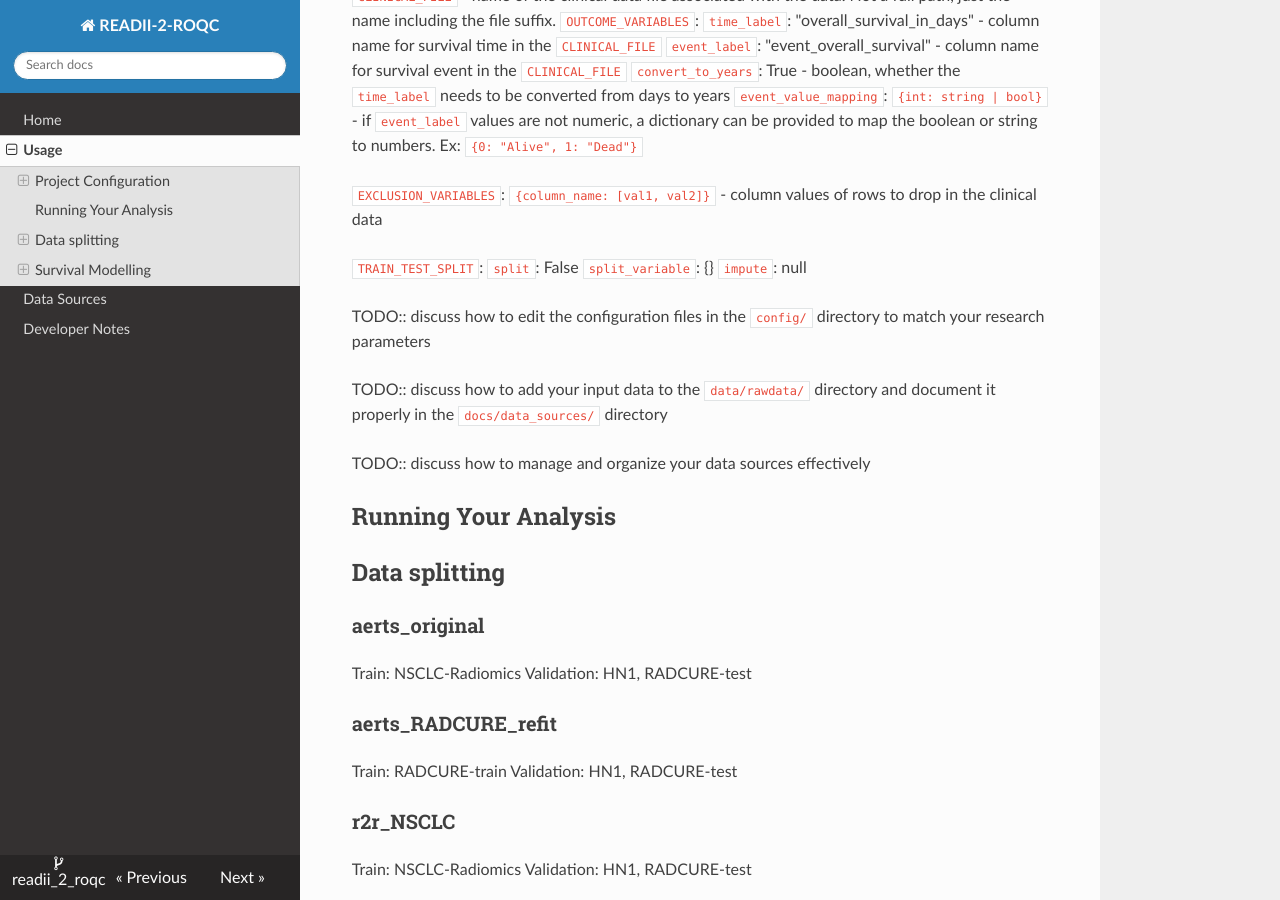
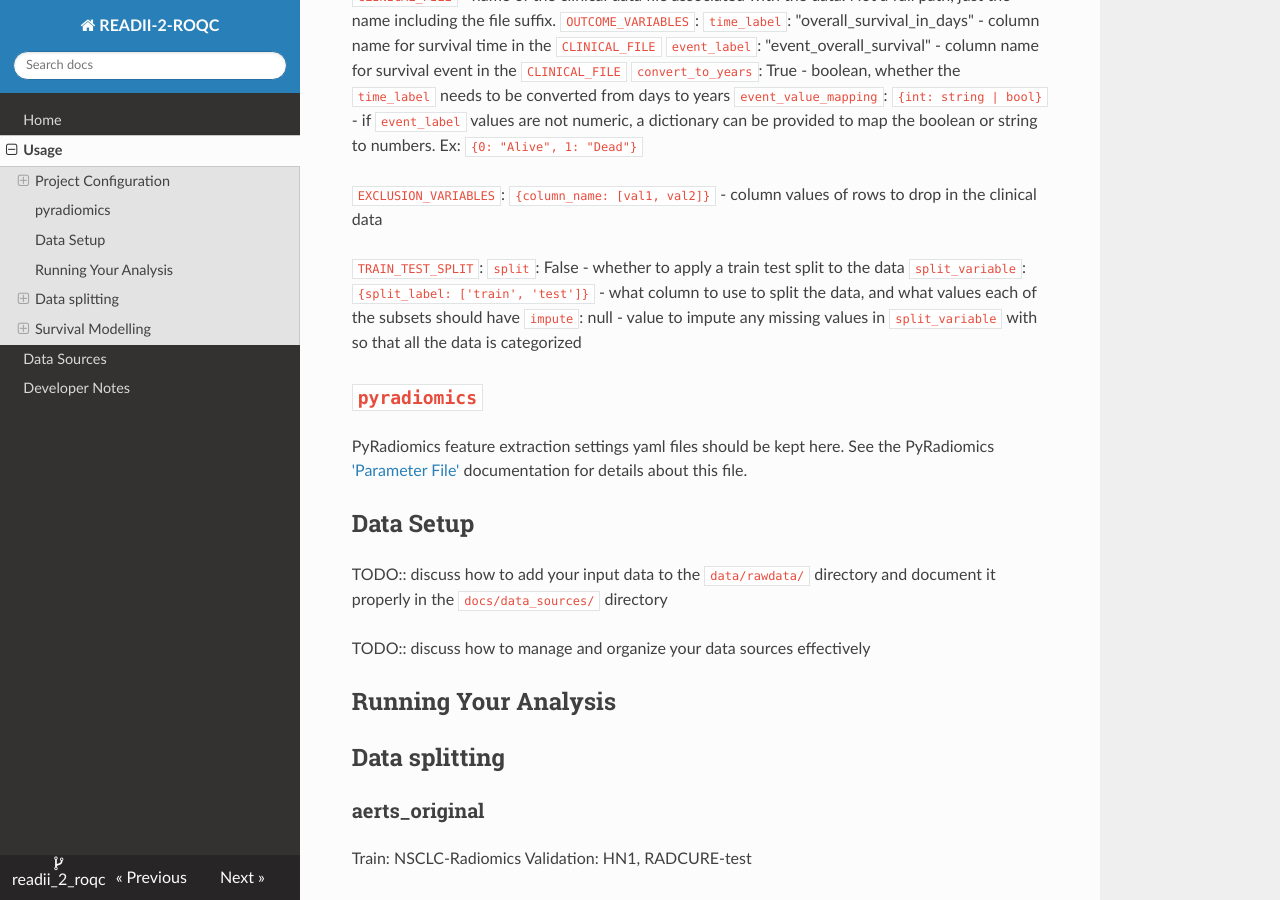
Before and after one commit to bhklab/readii_2_roqc, an MkDocs documentation site: the page built from docs/usage.md, in a window 1280 px wide and 900 px high, scrolled down 477 px. Built offline with MkDocs 1.6.1, drawn with Linux system fonts in a browser that asks for light colours; nearby versions of some CDN libraries.

Commit message:
docs: finish usage notes on the datasets configuration and add PyRadiomics config notes

```diff
--- a/docs/usage.md
+++ b/docs/usage.md
@@ -21,11 +21,15 @@
 `EXCLUSION_VARIABLES`: `{column_name: [val1, val2]}` - column values of rows to drop in the clinical data
 
 `TRAIN_TEST_SPLIT`:
-    `split`: False
-    `split_variable`: {}
-    `impute`: null
+    `split`: False - whether to apply a train test split to the data
+    `split_variable`: `{split_label: ['train', 'test']}` - what column to use to split the data, and what values each of the subsets should have
+    `impute`: null - value to impute any missing values in `split_variable` with so that all the data is categorized
 
-TODO:: discuss how to edit the configuration files in the `config/` directory to match your research parameters
+## `pyradiomics`
+
+PyRadiomics feature extraction settings yaml files should be kept here. See the PyRadiomics ['Parameter File'](https://pyradiomics.readthedocs.io/en/latest/customization.html#parameter-file) documentation for details about this file.
+
+## Data Setup
 
 TODO:: discuss how to add your input data to the `data/rawdata/` directory and document it properly in the `docs/data_sources/` directory
 
```
